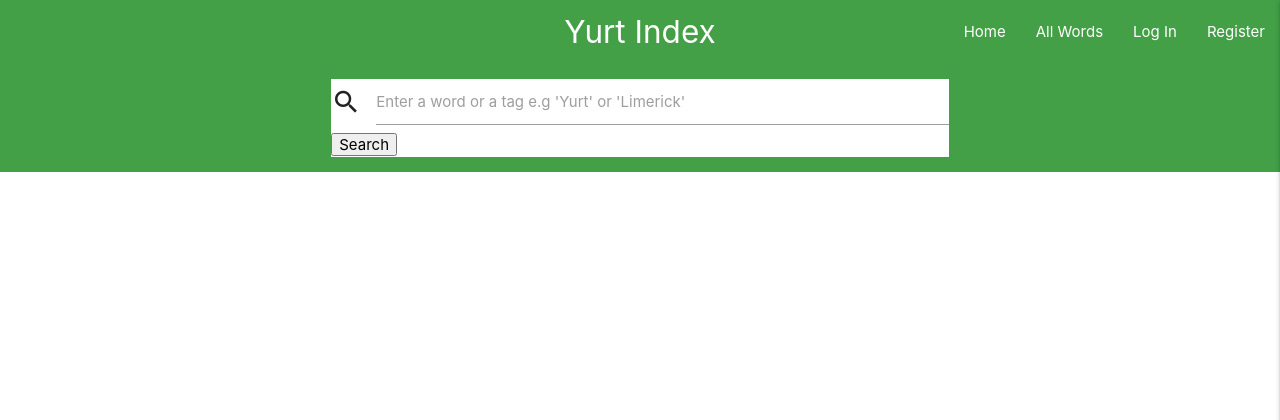
After one commit to MichaelCWalsh7/Yurt-Index, a Flask app: a page that uses templates/base.html in a window 1280 px wide. The commit adds this page. Shown: the top 420 px of the page. Run offline with Flask 2, Linux system fonts and the light colour scheme; parts of the project's set-up code (start-up, migrations or seed data) failed here and were passed over; some libraries are stand-ins or nearby versions.

Commit message:
Add add_tag.html and gave it some base html

```diff
--- a/app.py
+++ b/app.py
@@ -315,6 +315,11 @@ def unrate(username, rating, word_id):
     return redirect(url_for('word_page', word_Id=word_id))
 
 
+@app.route("/add_tag/<username>", methods=["GET", "POST"])
+def add_tag(username):
+    return render_template("add_tag.html")
+
+
 @app.route("/delete_word/<word_Id>")
 def delete_word(word_Id):
     mongo.db.words.remove({
@@ -446,6 +451,7 @@ def log_in():
             if check_password_hash(
                     existing_user["password"], request.form.get("password")):
                 session["user"] = existing_user.get("name")
+                session["admin"] = existing_user.get("isAdmin")
                 flash("Welcome, {}".format(request.form.get("username")))
                 print("success")
                 return redirect(url_for(
--- /dev/null
+++ b/templates/add_tag.html
@@ -0,0 +1,18 @@
+{% extends "base.html" %}
+
+{% block search %}
+    <div class="row green darken-1">
+        <form action="{{ url_for('search') }}" method="post" class="col offset-m2 offset-l3 s12 m8 l6" id="navSearch">
+            <div class="input-field search-container white">
+                <i class="material-icons prefix">search</i>
+                <input id="search" type="text" name="search">
+                <label for="search">Enter a word or a tag e.g 'Yurt' or 'Limerick'</label>
+                <button type="submit">Search</button>
+            </div>
+        </form>
+    </div>
+{% endblock %}
+
+{% block content %}
+
+{% endblock %}
--- a/templates/base.html
+++ b/templates/base.html
@@ -31,6 +31,9 @@
                     {% if session.user %}
                         <li><a href="{{ url_for('profile', username=session['user']) }}">Profile</a></li>
                         <li><a href="{{ url_for('new_word') }}">New Word</a></li>
+                        {% if session.admin %}
+                            <li><a href="{{ url_for('add_tag', username=session['user']) }}">New Tag</a></li>
+                        {% endif %}
                         <li><a href="{{ url_for('log_out') }}">Log Out</a></li>
                     {% else %}
                         <li><a href="{{ url_for('log_in') }}">Log In</a></li>
```
